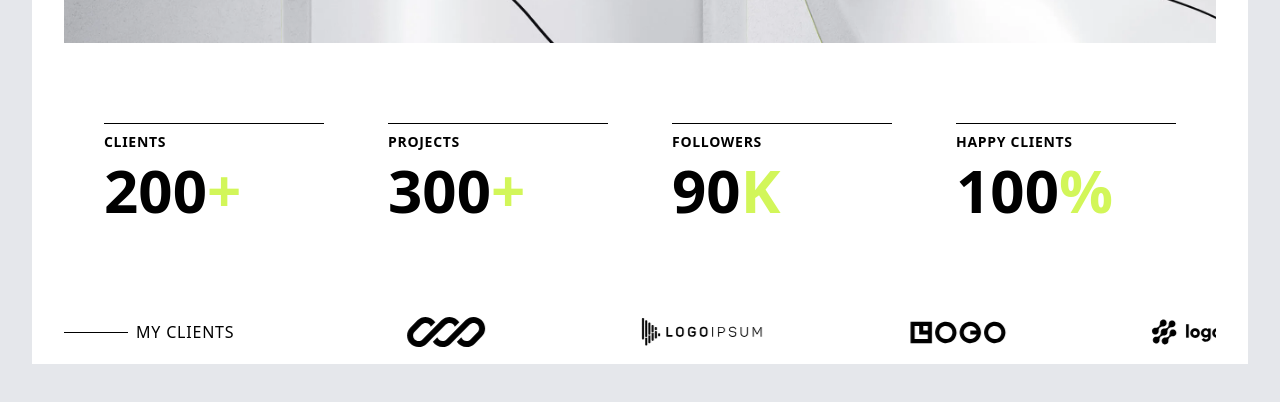
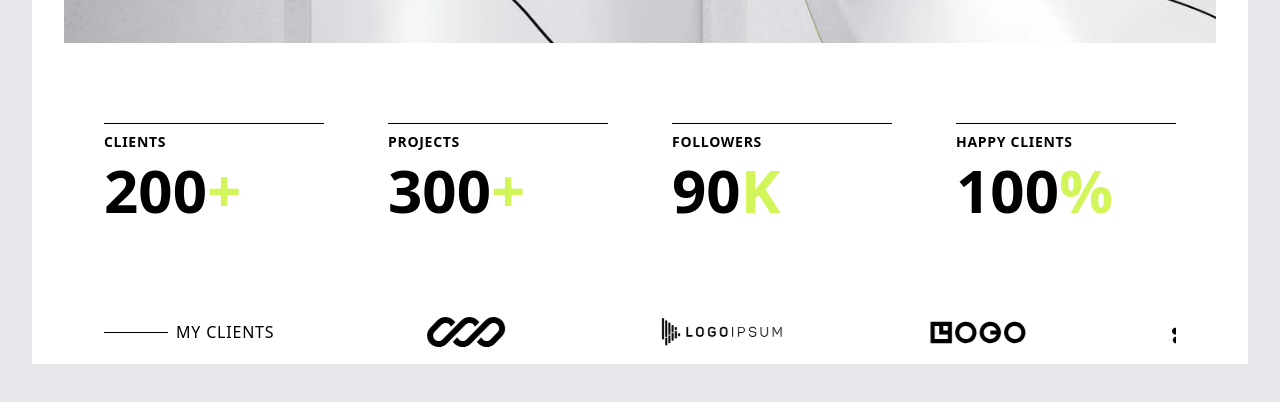
Before and after one commit to imdsameera/solveig-website-gsap, a React (Vite) app: page / in a window 1280 px wide. Shown: the part 1063-1465 px from the top of the page. Built offline with nearby package versions, Linux system fonts and the light colour scheme; a web font is replaced by a local one.

Commit message:
Added sm:mx-10 to Clients section container

```diff
--- a/src/pages/HomePage/sections/Clients.jsx
+++ b/src/pages/HomePage/sections/Clients.jsx
@@ -5,7 +5,7 @@ import { logos } from "../../../constants";
 const Clients = () => {
   return (
     <section className="page-padding bg-white">
-      <div>
+      <div className='sm:mx-10'>
         <div className="home-clients-grid grid grid-cols-1 sm:grid-cols-4 gap-8 sm:gap-16">
           <div className="w-full flex items-center justify-start gap-2 col-span-1">
             <div className="w-16 h-px bg-black" />
```
Also changed, not shown: src/pages/HomePage/sections/Services.jsx (added).
